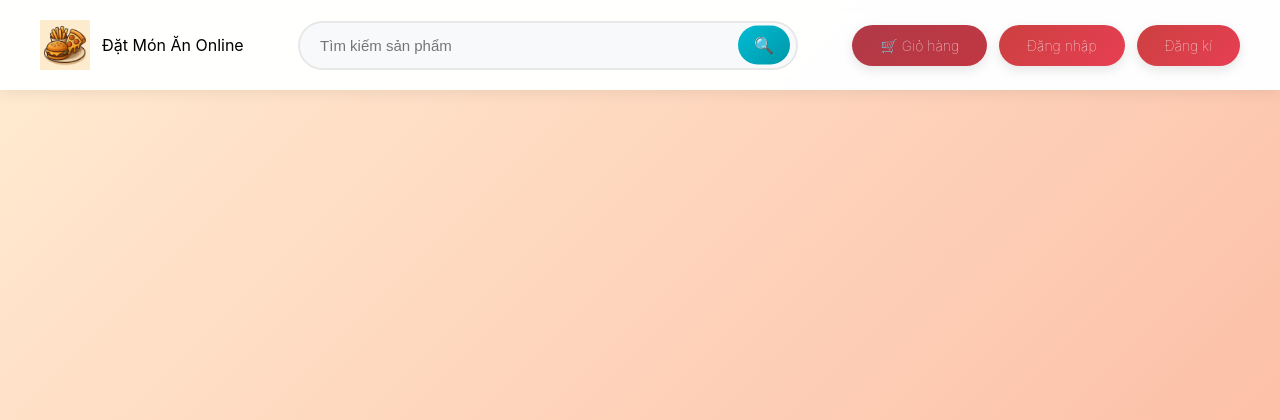
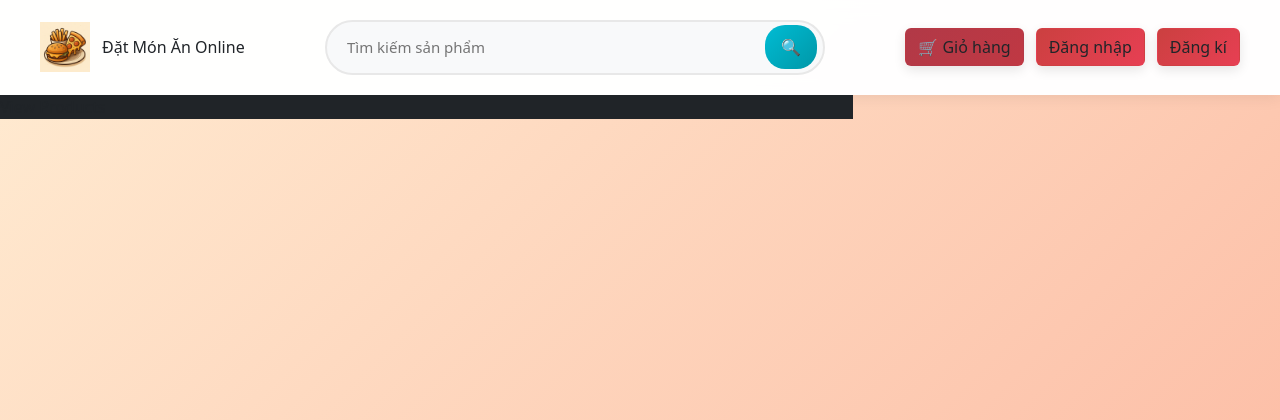
Before and after one commit to huuhanhvn/-Odering-Food-System, a PHP site: page / in a window 1280 px wide. Shown: the top 420 px of the page. Run offline with PHP 8.4, Linux system fonts and the light colour scheme.

Commit message:
sua index

```diff
--- a/public/index.php
+++ b/public/index.php
@@ -82,7 +82,8 @@
 <head>
     <meta charset="UTF-8">
     <meta name="viewport" content="width=device-width, initial-scale=1.0">
-  <link rel="stylesheet" href="css/style.css">
+    <link rel="stylesheet" href="css/style.css">
+    <link href="https://cdn.jsdelivr.net/npm/bootstrap@5.3.8/dist/css/bootstrap.min.css" rel="stylesheet" >
     <title>Đặt Món Ăn Online</title>
 </head>
 <body>
@@ -109,6 +110,11 @@
         </div>
     </div>
 
-
+<div class="body">
+    <div class="view-products col-8 bg-dark">
+        View Products
+    </div>
+</div>
+<script src="https://cdn.jsdelivr.net/npm/bootstrap@5.3.8/dist/js/bootstrap.bundle.min.js"></script>
 </body>
 </html>
```
